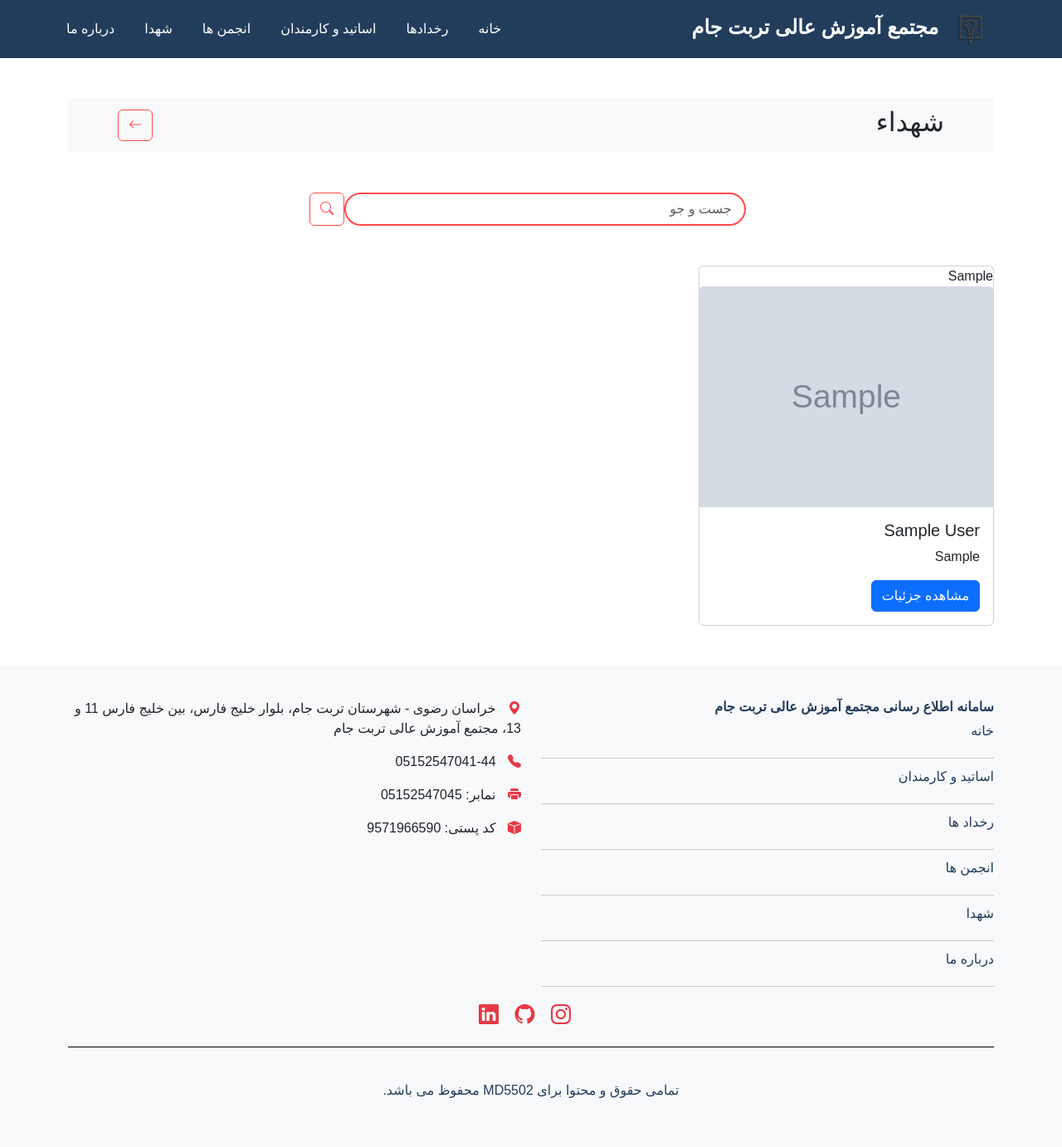
After one commit to md5502/Tj-uni-info, a Django app: page /shohada/ in a window 1280 px wide. The commit adds this page. Shown: the whole page at 83% size. Run offline with Django 5.2, Linux system fonts and the light colour scheme; tables that the repository leaves empty hold one stand-in row (values such as "Sample post"); grey boxes marked "Sample" are stand-in pictures.

Commit message:
complete the shahid config and fix some bugs

```diff
--- a/config/urls.py
+++ b/config/urls.py
@@ -8,6 +8,7 @@ urlpatterns = [
     path("", include("home.urls")),
     path("admin/", admin.site.urls),
     path("events/", include("events.urls")),
+    path("shohada/", include("shahid.urls")),
     path("professor-staff/", include("professor_staff.urls")),
 
     path("mdeditor/", include("mdeditor.urls")),
--- /dev/null
+++ b/shahid/selectors.py
@@ -0,0 +1,11 @@
+from django.shortcuts import get_object_or_404
+
+from .models import Shahid
+
+
+def get_shahid_list():
+    return Shahid.objects.all()
+
+
+def get_shahid_via_slug(slug):
+    return get_object_or_404(Shahid, slug=slug)
--- /dev/null
+++ b/shahid/services.py
@@ -0,0 +1,26 @@
+from django.db.models import Q
+
+from shahid.selectors import get_shahid_list
+
+
+def build_shahid_list_context(request):
+    context = {}
+    shahid_list = get_shahid_list()
+
+    context["shahid_list"] = []
+      # Check for search query and filter events
+    search_query = request.GET.get("search")
+    if search_query:
+        shahid_list = shahid_list.filter(Q(first_name__icontains=search_query))
+
+
+    for item in shahid_list:
+        shahid = {}
+        shahid["full_name"] = item.first_name + " " + item.last_name
+        shahid["life_story"] = item.life_story
+        shahid["slug"] = item.slug
+        shahid["martyrdom_location"] = item.martyrdom_location
+        shahid["profile_image"] = item.profile_image
+
+        context["shahid_list"].append(shahid)
+    return context
--- /dev/null
+++ b/shahid/templates/shahid/list.html
@@ -0,0 +1,45 @@
+{% extends 'base.html' %}
+{% load static %}
+
+{% block content %}
+
+<!-- Events List -->
+<div class="container my-5">
+    <!-- Navigation -->
+    <div class="navbar navbar-light bg-light">
+        <h2 class="mx-right">شهداء</h2>
+        <a href="#" class="btn btn-outline-danger"><i class="bi bi-arrow-left"></i></a>
+    </div>
+
+    <!-- Search Bar -->
+    <div class="container mt-5 my-5">
+        <div class="row justify-content-center">
+            <div class="col-lg-6 col-md-8">
+                <form method="get" action="{% url 'shahid:shahid_list' %}" class="d-flex">
+                    <input class="form-control me-2 search-bar" type="search" name="search" placeholder="جست و جو" value="{{ request.GET.search }}" aria-label="Search">
+                    <button class="btn btn-outline-danger" type="submit">
+                        <i class="bi bi-search"></i>
+                    </button>
+                </form>
+            </div>
+        </div>
+    </div>
+
+    <div class="row">
+        {% for shahid in shahid_list %}
+            <div class="col-md-4">
+                <div class="card">
+                    <span>{{ shahid.martyrdom_location }}</span>
+                    <img class="card-img-top" src="{{ shahid.profile_image.url }}" alt="تصویر شهید">
+                    <div class="card-body text-right">
+                        <h5 class="card-title">{{ shahid.full_name }}</h5>
+                        <p class="card-text">{{ shahid.life_story }}</p>
+                        <a href="{% url 'shahid:shahid_detail' shahid.slug %}" class="btn btn-primary">مشاهده جزئیات</a>
+                    </div>
+                </div>
+            </div>
+        {% endfor %}
+    </div>
+</div>
+
+{% endblock %}
--- a/shahid/urls.py
+++ b/shahid/urls.py
@@ -5,8 +5,8 @@ from .views import download_shahid_images, generate_qr_code, shahid_detail, shah
 app_name = "shahid"
 
 urlpatterns = [
-    path("shohada/", shahid_list, name="shahid_list"),
-    path("shohada/<str:slug>/", shahid_detail, name="shahid_detail"),
-    path("shohada/<str:slug>/qr/", generate_qr_code, name="generate_qr_code"),
-    path("shohada/shahid/<str:slug>/images/download/", download_shahid_images, name="download_shahid_images"),
+    path("", shahid_list, name="shahid_list"),
+    path("<str:slug>/", shahid_detail, name="shahid_detail"),
+    path("<str:slug>/qr/", generate_qr_code, name="generate_qr_code"),
+    path("shahid/<str:slug>/images/download/", download_shahid_images, name="download_shahid_images"),
 ]
--- a/shahid/views.py
+++ b/shahid/views.py
@@ -6,23 +6,24 @@ from django.http import HttpResponse
 from django.shortcuts import get_object_or_404, render
 
 from .models import Shahid
+from .selectors import get_shahid_via_slug
+from .services import build_shahid_list_context
 
 
 def shahid_list(request):
-    shahids = Shahid.objects.all()
-
-    return render(request, "shahid/list.html", {"shahid_list": shahids})
+    context = build_shahid_list_context(request)
+    return render(request, "shahid/list.html", context)
 
 
 def shahid_detail(request, slug):
-    shahid = get_object_or_404(Shahid, slug=slug)
+    shahid = get_shahid_via_slug(slug)
     return render(request, "shahid/detail.html", {"shahid": shahid})
 
 
 
 
 def generate_qr_code(request, slug):
-    shahid = get_object_or_404(Shahid, slug=slug)
+    shahid = get_shahid_via_slug(slug)
     qr_data = request.build_absolute_uri(f"/shahid/{shahid.slug}/")
     qr = qrcode.make(qr_data)
 
--- a/templates/base.html
+++ b/templates/base.html
@@ -49,7 +49,7 @@
               <a class="nav-link" href="#">انجمن ها</a>
             </li>
             <li class="nav-item">
-              <a class="nav-link" href="#">شهدا</a>
+              <a class="nav-link" href="{% url 'shahid:shahid_list' %}">شهدا</a>
             </li>
             <li class="nav-item">
               <a class="nav-link" href="#">درباره ما</a>
```
Also changed, not shown: shahid/templates/shahid/detail.html (added, +51 -0 lines).
